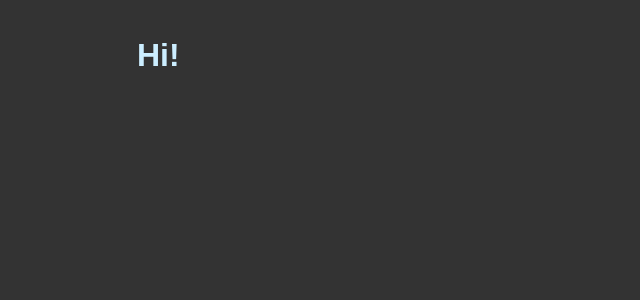
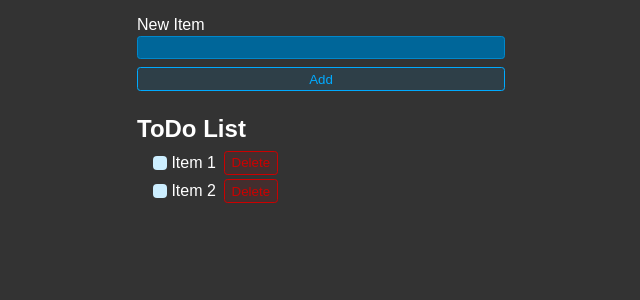
Before and after one commit to Shanehortonm/React-To-Do-List, a React (Vite) app in the folder To-Do/: page / in a window 1280 px wide. Shown: the top 300 px of the page, without its empty margins (319-959 px from the left). Built offline with nearby package versions, Linux system fonts and the light colour scheme.

Commit message:
work on Todo list, form completed, start of todos function

```diff
--- a/To-Do/src/App.jsx
+++ b/To-Do/src/App.jsx
@@ -1,11 +1,44 @@
 import { useState } from 'react'
-import './App.css'
+import './styles.css'
 
 function App() {
+  const [newItem, setNewItem] = useState("")
+  const [toDos, setToDos] = useState([])
+
+  function handleSubmit(e) {
+    e.preventDefault()
+
+    setToDos([...toDos, { id: crypto.randomUUID(), title: newItem, completed: false},])
+  }
 
   return (
-    <h1>Hi!
-    </h1>
+  <>
+  <form onSubmit={handleSubmit} className='new-item-form'>
+    <div className='form-row'>
+      <label htmlFor="item">New Item</label>
+      <input value={newItem} onChange={e => setNewItem(e.target.value)} type="text" id='item' />
+    </div>
+    <button className='btn'>Add</button>
+  </form>
+  <h1 className='header'>ToDo List</h1>
+  <ul className='list'>
+    <li>
+      <label>
+        <input type="checkbox" />
+        Item 1
+      </label>
+      <button className='btn btn-danger'>Delete</button>
+    </li>
+    <li>
+      <label>
+        <input type="checkbox" />
+        Item 2
+      </label>
+      <button className='btn btn-danger'>Delete</button>
+    </li>
+  </ul>
+  </>
+
   )
 }
 
--- a/To-Do/src/App.css
+++ b/To-Do/src/styles.css
@@ -5,7 +5,7 @@
 
 body {
   background: #333;
-  color: hsl(200, 100%, 90%);
+  color: white;
   max-width: 400px;
   padding: 1rem;
   margin: 0 auto;
```
